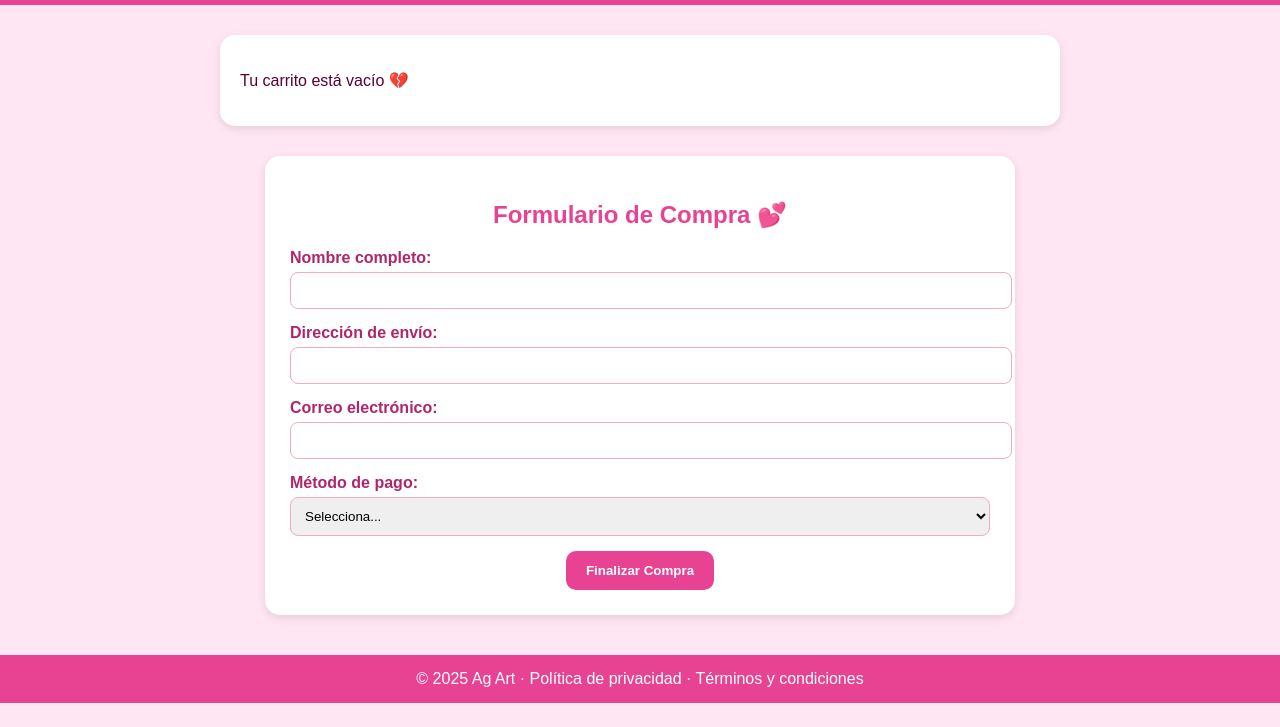
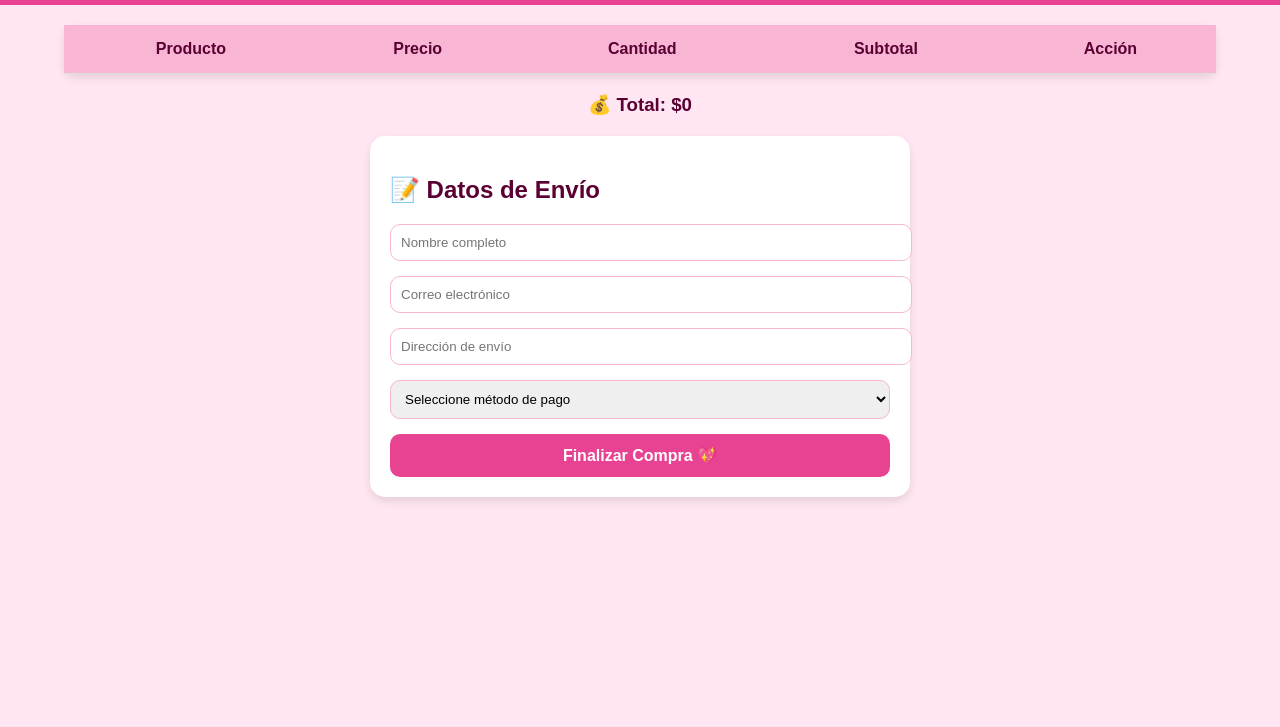
Before and after one commit to alejandragonzalezrayo1-jpg/agart, a plain HTML site: page checkout.html in a window 1280 px wide. Shown: the part 73-800 px from the top of the page. Drawn offline with Linux system fonts and the light colour scheme.

Commit message:
Add files via upload

```diff
--- a/checkout.html
+++ b/checkout.html
@@ -3,243 +3,222 @@
 <head>
   <meta charset="UTF-8">
   <meta name="viewport" content="width=device-width, initial-scale=1.0">
-  <title>Checkout - Ag Art</title>
+  <title>Finalizar Compra - Ag Art</title>
   <style>
     body {
       font-family: "Poppins", sans-serif;
       background-color: #ffe6f2;
-      color: #5a0033;
-      text-align: center;
       margin: 0;
       padding: 0;
+      color: #5a0033;
     }
 
     header {
       background-color: #e84393;
       color: white;
       padding: 20px;
+      text-align: center;
     }
 
     h1 {
       margin: 0;
-      font-size: 2em;
     }
 
-    .carrito {
-      background-color: white;
-      border-radius: 15px;
-      box-shadow: 0 3px 10px rgba(0,0,0,0.1);
+    table {
       width: 90%;
-      max-width: 800px;
-      margin: 30px auto;
-      padding: 20px;
-      text-align: left;
+      margin: 20px auto;
+      border-collapse: collapse;
+      background: white;
+      border-radius: 10px;
+      box-shadow: 0 4px 10px rgba(0, 0, 0, 0.1);
     }
 
-    .producto {
-      display: flex;
-      justify-content: space-between;
-      align-items: center;
-      border-bottom: 1px solid #f5a9c5;
-      padding: 10px 0;
+    th, td {
+      padding: 15px;
+      border-bottom: 1px solid #ddd;
+      text-align: center;
     }
 
-    .producto img {
-      width: 60px;
-      border-radius: 10px;
+    th {
+      background-color: #f8b6d4;
+      color: #5a0033;
     }
 
-    .producto h3 {
-      flex: 1;
-      margin-left: 15px;
-      color: #e84393;
-    }
-
-    .eliminar {
+    button {
       background-color: #e84393;
       color: white;
       border: none;
       padding: 5px 10px;
       border-radius: 8px;
       cursor: pointer;
+      font-weight: bold;
     }
 
-    .eliminar:hover {
+    button:hover {
       background-color: #c2185b;
     }
 
-    .total {
-      text-align: right;
-      font-weight: bold;
-      color: #c2185b;
-      margin-top: 15px;
+    .formulario {
+      width: 90%;
+      max-width: 500px;
+      background-color: white;
+      margin: 20px auto;
+      padding: 20px;
+      border-radius: 15px;
+      box-shadow: 0 4px 10px rgba(0, 0, 0, 0.1);
     }
 
-    /* --- Formulario de compra --- */
-    form {
-      background-color: white;
-      width: 90%;
-      max-width: 700px;
-      margin: 30px auto;
-      padding: 25px;
-      border-radius: 15px;
-      box-shadow: 0 3px 10px rgba(0,0,0,0.1);
-      text-align: left;
-    }
-
-    form label {
-      font-weight: bold;
-      display: block;
-      margin-bottom: 5px;
-      color: #b0266b;
-    }
-
-    form input, form select {
+    input, select {
       width: 100%;
       padding: 10px;
       margin-bottom: 15px;
-      border: 1px solid #f5a9c5;
-      border-radius: 8px;
+      border: 1px solid #f8b6d4;
+      border-radius: 10px;
     }
 
-    .btn-finalizar {
+    .finalizar {
       background-color: #e84393;
       color: white;
       border: none;
-      padding: 12px 20px;
+      padding: 12px;
       border-radius: 10px;
       cursor: pointer;
+      width: 100%;
+      font-size: 1em;
       font-weight: bold;
-      display: block;
-      margin: 0 auto;
     }
 
-    .btn-finalizar:hover {
+    .finalizar:hover {
       background-color: #c2185b;
     }
 
-    .mensaje-final {
+    .gracias {
+      text-align: center;
+      margin: 30px;
       display: none;
-      text-align: center;
-      padding: 30px;
     }
 
-    .mensaje-final img {
-      width: 150px;
-      margin-top: 20px;
+    .gracias img {
+      width: 200px;
+      margin-bottom: 20px;
     }
 
-    footer {
+    .volver {
       background-color: #e84393;
       color: white;
-      padding: 15px;
-      margin-top: 40px;
+      padding: 10px 20px;
+      border-radius: 10px;
+      text-decoration: none;
+      font-weight: bold;
     }
 
-    a {
-      color: white;
-      text-decoration: none;
-    }
-
-    a:hover {
-      text-decoration: underline;
+    .volver:hover {
+      background-color: #c2185b;
     }
   </style>
 </head>
 <body>
 
   <header>
-    <h1>🛍️ Finalizar Compra</h1>
+    <h1>Finalizar Compra 💕</h1>
   </header>
 
-  <section class="carrito" id="carrito"></section>
+  <main>
+    <table id="cartTable">
+      <thead>
+        <tr>
+          <th>Producto</th>
+          <th>Precio</th>
+          <th>Cantidad</th>
+          <th>Subtotal</th>
+          <th>Acción</th>
+        </tr>
+      </thead>
+      <tbody id="cartBody"></tbody>
+    </table>
 
-  <form id="formCompra">
-    <h2 style="text-align:center; color:#e84393;">Formulario de Compra 💕</h2>
+    <h3 id="total" style="text-align:center;"></h3>
 
-    <label for="nombre">Nombre completo:</label>
-    <input type="text" id="nombre" required>
+    <section class="formulario" id="formulario">
+      <h2>📝 Datos de Envío</h2>
+      <form id="checkoutForm">
+        <input type="text" id="nombre" placeholder="Nombre completo" required>
+        <input type="email" id="email" placeholder="Correo electrónico" required>
+        <input type="text" id="direccion" placeholder="Dirección de envío" required>
+        <select id="pago" required>
+          <option value="">Seleccione método de pago</option>
+          <option value="Tarjeta">Tarjeta de crédito o débito</option>
+          <option value="Nequi">Nequi</option>
+          <option value="Daviplata">Daviplata</option>
+          <option value="Contraentrega">Pago contraentrega</option>
+        </select>
+        <button type="submit" class="finalizar">Finalizar Compra 💖</button>
+      </form>
+    </section>
 
-    <label for="direccion">Dirección de envío:</label>
-    <input type="text" id="direccion" required>
-
-    <label for="email">Correo electrónico:</label>
-    <input type="email" id="email" required>
-
-    <label for="pago">Método de pago:</label>
-    <select id="pago" required>
-      <option value="">Selecciona...</option>
-      <option value="tarjeta">Tarjeta de crédito o débito</option>
-      <option value="nequi">Nequi</option>
-      <option value="daviplata">Daviplata</option>
-      <option value="efectivo">Pago contra entrega</option>
-    </select>
-
-    <button type="submit" class="btn-finalizar">Finalizar Compra</button>
-  </form>
-
-  <div class="mensaje-final" id="mensajeFinal">
-    <h2>🎉 ¡Gracias por tu compra en AG ART! 💖</h2>
-    <p>Tu pedido ha sido registrado exitosamente.</p>
-    <img src="images/final.jpg" alt="Gracias por tu compra">
-    <br>
-    <a href="catalogo.html" class="btn-finalizar">🏠 Volver al catálogo</a>
-  </div>
-
-  <footer>
-    © 2025 Ag Art · <a href="politica.html">Política de privacidad</a> · <a href="terminos.html">Términos y condiciones</a>
-  </footer>
+    <div class="gracias" id="gracias">
+      <img src="images/final.jpg" alt="Gracias por tu compra">
+      <h2>¡Gracias por tu compra! 💕</h2>
+      <a href="index.html" class="volver">Volver al inicio</a>
+    </div>
+  </main>
 
   <script>
-    // Mostrar productos guardados en el carrito
-    function mostrarCarrito() {
-      const carrito = JSON.parse(localStorage.getItem("carrito")) || [];
-      const contenedor = document.getElementById("carrito");
-      contenedor.innerHTML = "";
+    function cargarCarrito() {
+      const cart = JSON.parse(localStorage.getItem("carrito")) || [];
+      const tbody = document.getElementById("cartBody");
+      tbody.innerHTML = "";
 
-      if (carrito.length === 0) {
-        contenedor.innerHTML = "<p>Tu carrito está vacío 💔</p>";
-        return;
-      }
+      let total = 0;
+      cart.forEach((item, index) => {
+        const subtotal = item.precio * item.cantidad;
+        total += subtotal;
 
-      carrito.forEach((item, index) => {
-        const div = document.createElement("div");
-        div.classList.add("producto");
-        div.innerHTML = `
-          <img src="${item.imagen}" alt="${item.nombre}">
-          <h3>${item.nombre}</h3>
-          <p>$${item.precio.toLocaleString()}</p>
-          <button class="eliminar" onclick="eliminarProducto(${index})">Eliminar</button>
+        tbody.innerHTML += `
+          <tr>
+            <td>${item.nombre}</td>
+            <td>$${item.precio.toLocaleString()}</td>
+            <td>
+              <button onclick="cambiarCantidad(${index}, -1)">➖</button>
+              ${item.cantidad}
+              <button onclick="cambiarCantidad(${index}, 1)">➕</button>
+            </td>
+            <td>$${subtotal.toLocaleString()}</td>
+            <td><button onclick="eliminarProducto(${index})">🗑️ Eliminar</button></td>
+          </tr>
         `;
-        contenedor.appendChild(div);
       });
 
-      const total = carrito.reduce((sum, item) => sum + item.precio, 0);
-      const totalP = document.createElement("p");
-      totalP.classList.add("total");
-      totalP.textContent = "Total: $" + total.toLocaleString();
-      contenedor.appendChild(totalP);
+      document.getElementById("total").textContent = `💰 Total: $${total.toLocaleString()}`;
     }
 
-    // Eliminar un solo producto
-    function eliminarProducto(index) {
-      let carrito = JSON.parse(localStorage.getItem("carrito")) || [];
-      carrito.splice(index, 1);
-      localStorage.setItem("carrito", JSON.stringify(carrito));
-      mostrarCarrito();
+    function cambiarCantidad(index, cambio) {
+      let cart = JSON.parse(localStorage.getItem("carrito")) || [];
+      cart[index].cantidad += cambio;
+      if (cart[index].cantidad <= 0) {
+        cart.splice(index, 1);
+      }
+      localStorage.setItem("carrito", JSON.stringify(cart));
+      cargarCarrito();
     }
 
-    // Finalizar compra y mostrar mensaje con imagen
-    document.getElementById("formCompra").addEventListener("submit", function(e) {
-      e.preventDefault();
+    function eliminarProducto(index) {
+      let cart = JSON.parse(localStorage.getItem("carrito")) || [];
+      cart.splice(index, 1);
+      localStorage.setItem("carrito", JSON.stringify(cart));
+      cargarCarrito();
+    }
 
+    document.getElementById("checkoutForm").addEventListener("submit", function(event) {
+      event.preventDefault();
       localStorage.removeItem("carrito");
-      document.querySelector(".carrito").style.display = "none";
-      document.getElementById("formCompra").style.display = "none";
-      document.getElementById("mensajeFinal").style.display = "block";
+      document.getElementById("cartTable").style.display = "none";
+      document.getElementById("formulario").style.display = "none";
+      document.getElementById("total").style.display = "none";
+      document.getElementById("gracias").style.display = "block";
     });
 
-    document.addEventListener("DOMContentLoaded", mostrarCarrito);
+    document.addEventListener("DOMContentLoaded", cargarCarrito);
   </script>
 
 </body>
```
